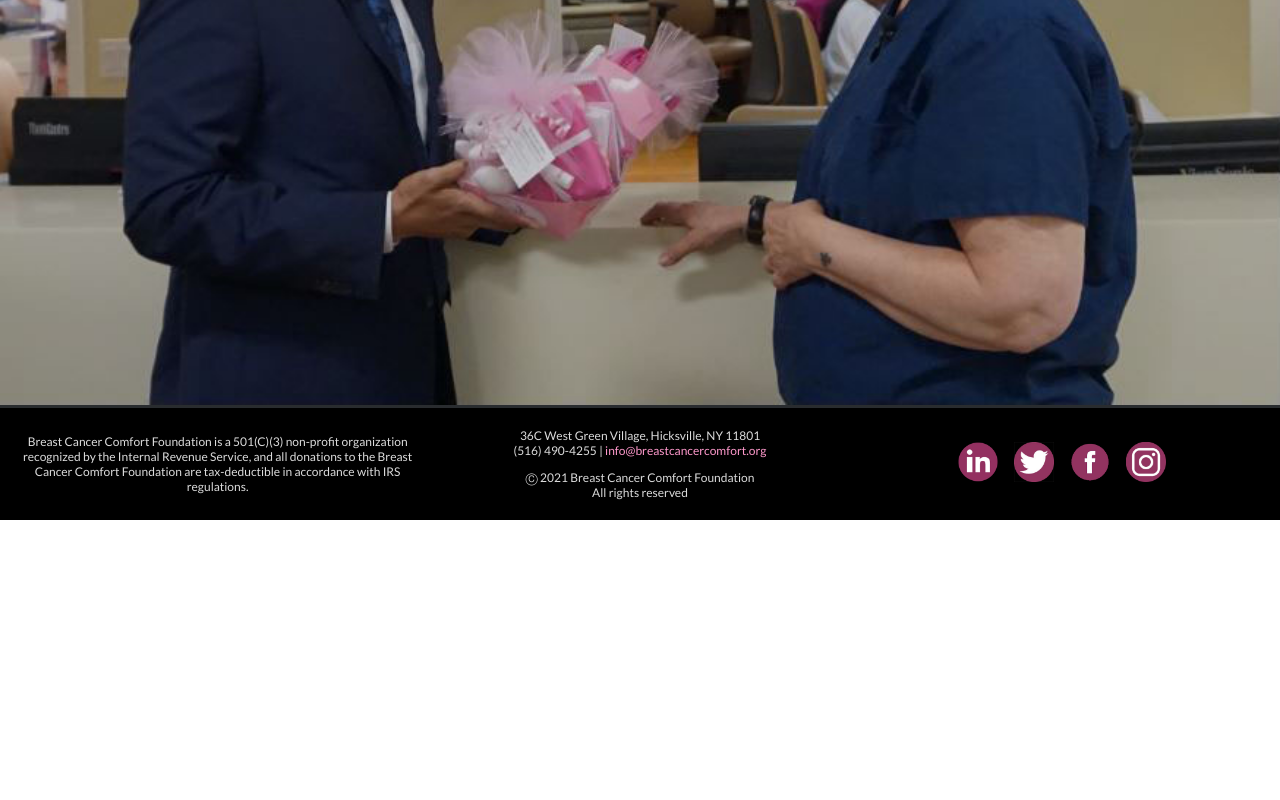
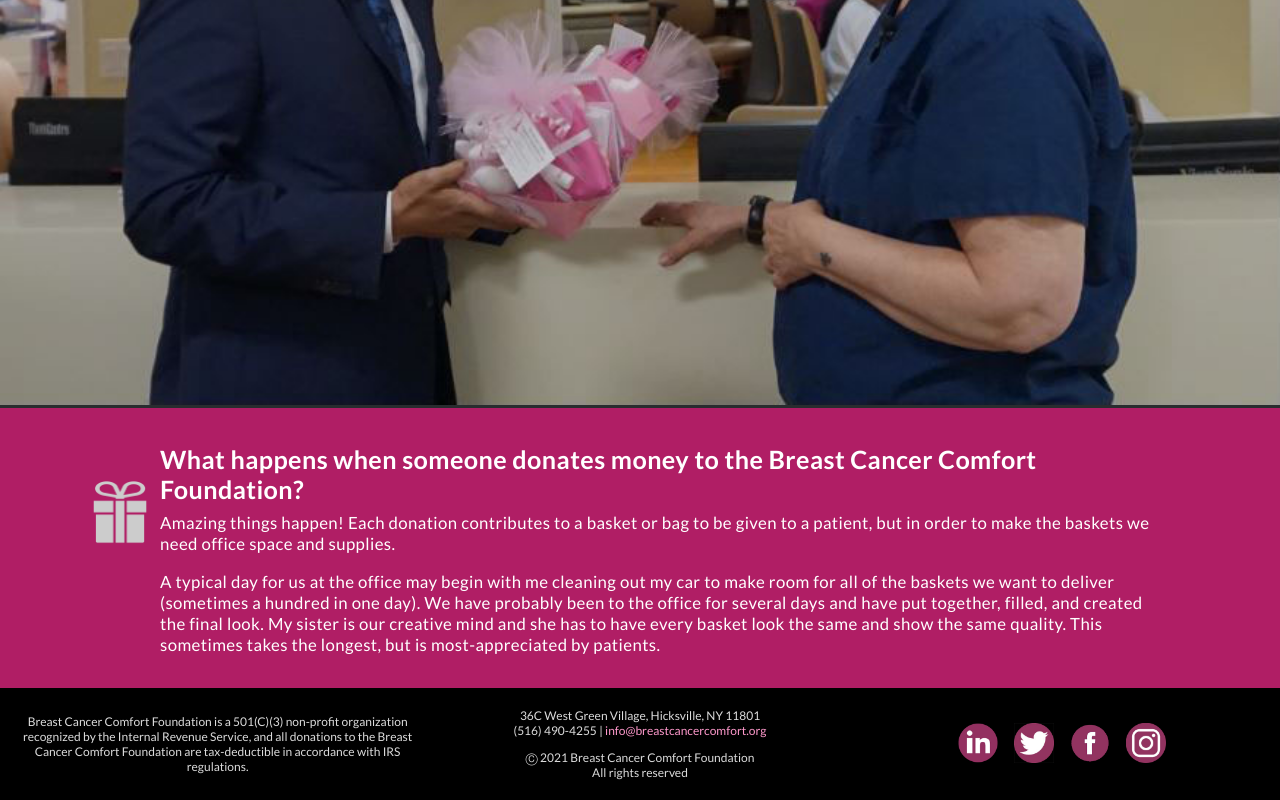
Before and after one commit to vishalicious213/bcc-v2, a Next.js app: page /donate in a window 1280 px wide. Shown: the part 490-1290 px from the top of the page. Before the commit the page ends 1010 px from the top, so only its background shows below. Built offline with nearby package versions, Linux system fonts and the light colour scheme.

Commit message:
adding text to donate page

```diff
--- a/pages/donate.js
+++ b/pages/donate.js
@@ -17,6 +17,17 @@ export default function Donate() {
           <div className='img-container'>
             <img src='/donate/better-together.jpg' alt='' />
           </div>
+
+          <section className='pink-container gift-container'>
+            <div className='gift-img-container'>
+                <img className='gift-img' src='gift.png' alt='wrapped gift' />
+            </div>
+            <div className='gift-text-container'>
+                <h2 className='h2'>What happens when someone donates money to the Breast Cancer Comfort Foundation?</h2>
+                <p className='no-space-above'>Amazing things happen! Each donation contributes to a basket or bag to be given to a patient, but in order to make the baskets we need office space and supplies.</p>
+                <p>A typical day for us at the office may begin with me cleaning out my car to make room for all of the baskets we want to deliver (sometimes a hundred in one day). We have probably been to the office for several days and have put together, filled, and created the final look. My sister is our creative mind and she has to have every basket look the same and show the same quality. This sometimes takes the longest, but is most-appreciated by patients.</p>
+            </div>
+          </section>
       </main>
 
       <Footer />
```
